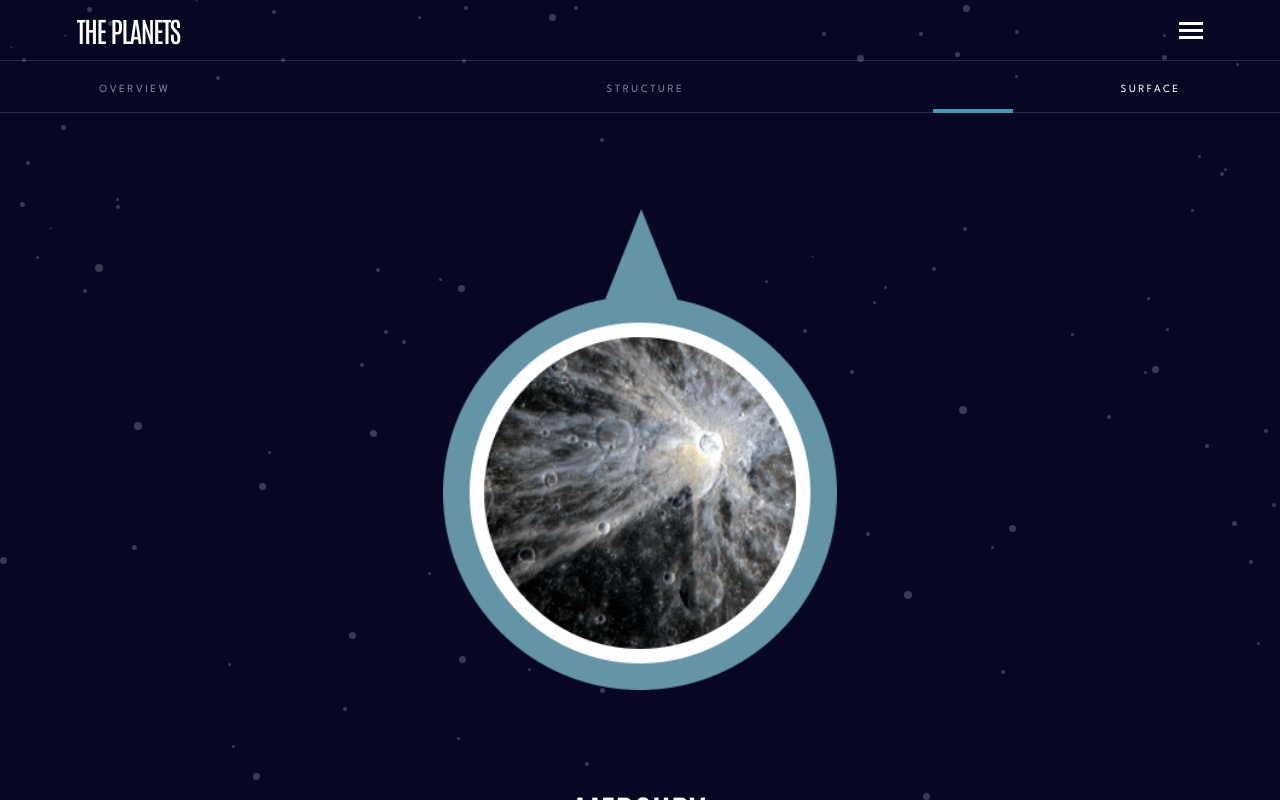
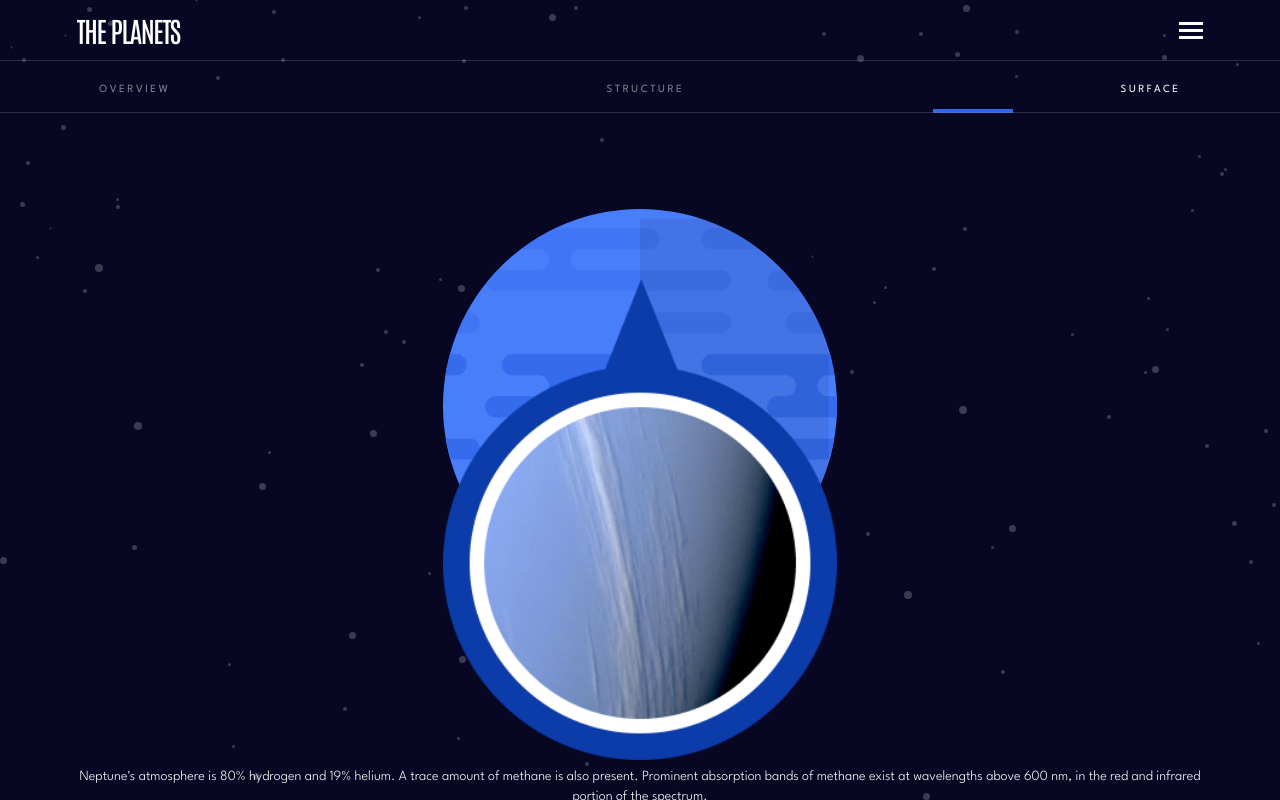
Before and after one commit to RyuzakL/Planets-Facts, a Vue app: page / in a window 1280 px wide. Both pictures are taken after a click on the element "SURFACE". Shown: the top 800 px of the page. Built offline with nearby package versions, Linux system fonts and the light colour scheme.

Commit message:
les images de planets changent quand on sélectionne une autra tab

```diff
--- a/src/Views/PlanetView.vue
+++ b/src/Views/PlanetView.vue
@@ -7,10 +7,11 @@ import PlanetDetails from '@/components/PlanetDetails.vue'
 import Navbar from '@/components/Navbar.vue'
 import { ref, computed } from 'vue';
 
-const selectedPlanet = ref('mercury')
+const selectedPlanet = ref('neptune')
 const currentPlanet = computed(() => planetsJSON[selectedPlanet.value])
 const currentTab = ref('overview')
 const updateTab = (newTab) => currentTab.value = newTab
+const isSurfaceTab = () => currentTab.value === 'surface'
 console.log(currentPlanet.value)
 
 </script>
@@ -20,7 +21,12 @@ console.log(currentPlanet.value)
 	<Navbar :planet="currentPlanet" @set-current-tab="updateTab" />
 	<hr>
 	<Container class="grid place-items-center">
-		<img class="w-[35%] my-24" :src="`src/${currentPlanet[currentTab].planet}`" alt="">
+		<div class="w-[100%] grid place-items-center relative my-24">
+			<img :class="{ 'absolute w-[19%] top-[70px]': isSurfaceTab() }" class="w-[35%] z-10"
+				:src="`src/${currentPlanet[currentTab].planet}`" alt="planet image ">
+			<img v-if="isSurfaceTab()" class="w-[35%] z-0" :src="`src/${currentPlanet.overview.planet}`"
+				alt="planet image detail">
+		</div>
 		<h2 class="tracking-normal mb-4">{{ (currentPlanet.name).toUpperCase() }}</h2>
 		<p class="text-center tracking-normal leading-5 mb-8 ">{{ currentPlanet[currentTab].content }}</p>
 		<span class="flex items-center gap-2 text-greyLight mb-6">Source : <a class="text-greyLight font-bold underline"
@@ -29,5 +35,5 @@ console.log(currentPlanet.value)
 		<PlanetDetails :label="'revolution time'" :details="currentPlanet.revolution" />
 		<PlanetDetails :label="'radius'" :details="currentPlanet.radius" />
 		<PlanetDetails :label="'average temp.'" :details="currentPlanet.temperature" />
-	</Container>
+</Container>
 </template>
--- a/src/style.css
+++ b/src/style.css
@@ -45,7 +45,15 @@
 @tailwind components;
 @tailwind utilities;
 
+.v-enter-active,
+.v-leave-active {
+  transition: opacity 0.5s ease;
+}
 
+.v-enter-from,
+.v-leave-to {
+  opacity: 0;
+}
 /*
 font-family: 'Antonio', sans-serif;
 font-family: 'League Spartan', sans-serif;
```
